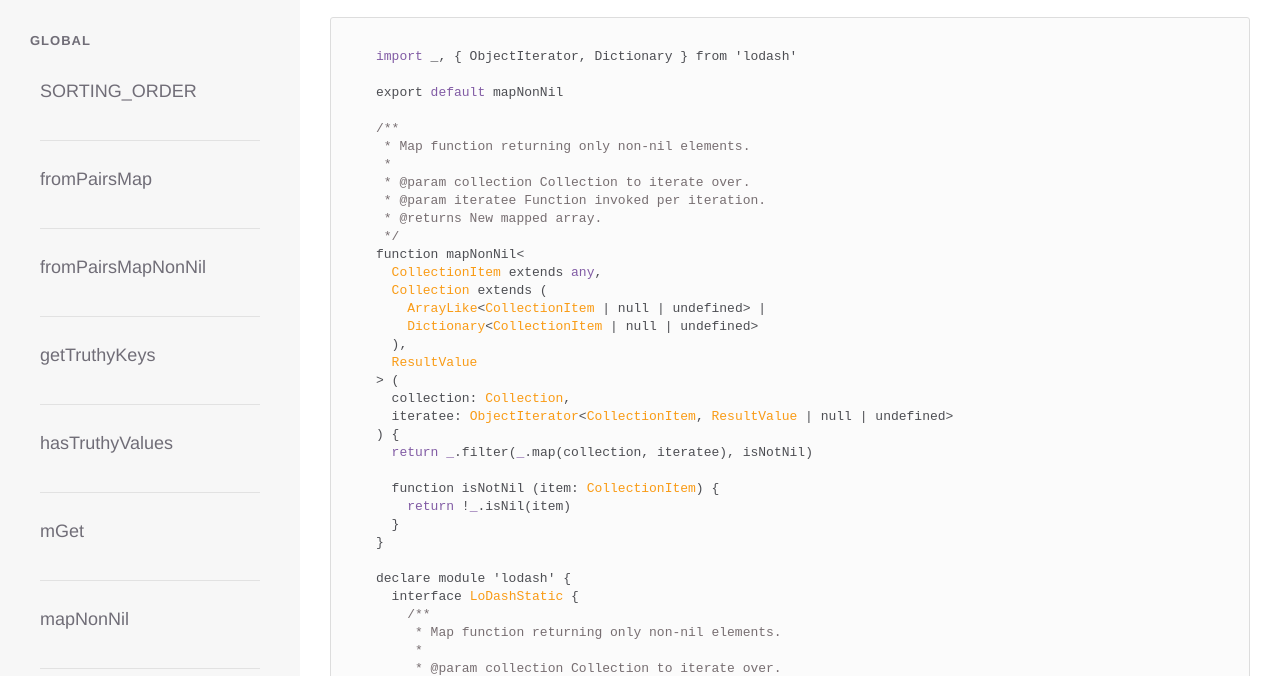
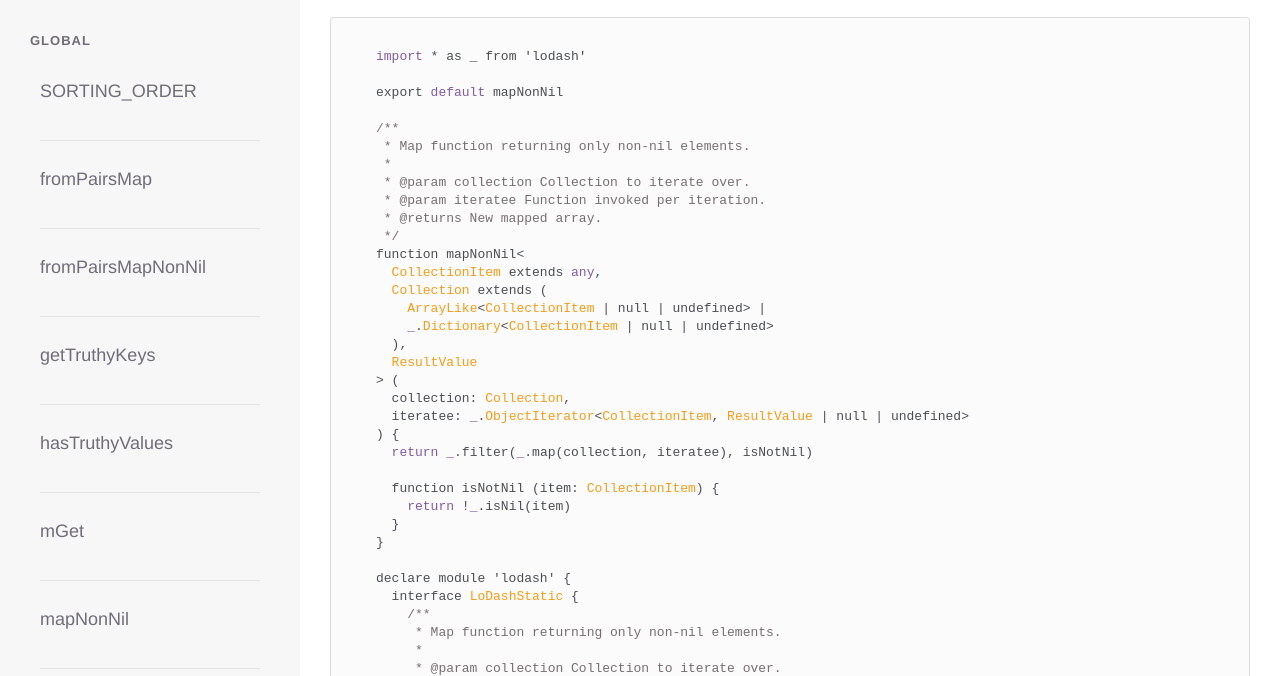
Before and after one commit to geoblink/lodash-mixins, a website: page docs/mapNonNil.ts.html in a window 1280 px wide. Shown: the part 104-780 px from the top of the page. Drawn offline with nearby package versions, Linux system fonts and the light colour scheme; a web font is replaced by a local one.

Commit message:
:memo: Update documentation

```diff
--- a/docs/mapNonNil.ts.html
+++ b/docs/mapNonNil.ts.html
@@ -87,7 +87,7 @@
 
 <section>
   <article>
-    <pre class="prettyprint source linenums"><code>import _, { ObjectIterator, Dictionary } from 'lodash'
+    <pre class="prettyprint source linenums"><code>import * as _ from 'lodash'
 
 export default mapNonNil
 
@@ -102,12 +102,12 @@ function mapNonNil&lt;
   CollectionItem extends any,
   Collection extends (
     ArrayLike&lt;CollectionItem | null | undefined> |
-    Dictionary&lt;CollectionItem | null | undefined>
+    _.Dictionary&lt;CollectionItem | null | undefined>
   ),
   ResultValue
 > (
   collection: Collection,
-  iteratee: ObjectIterator&lt;CollectionItem, ResultValue | null | undefined>
+  iteratee: _.ObjectIterator&lt;CollectionItem, ResultValue | null | undefined>
 ) {
   return _.filter(_.map(collection, iteratee), isNotNil)
 
```
Also changed, not shown: docs/fromPairsMapNonNil.ts.html (+2 -2 lines).
